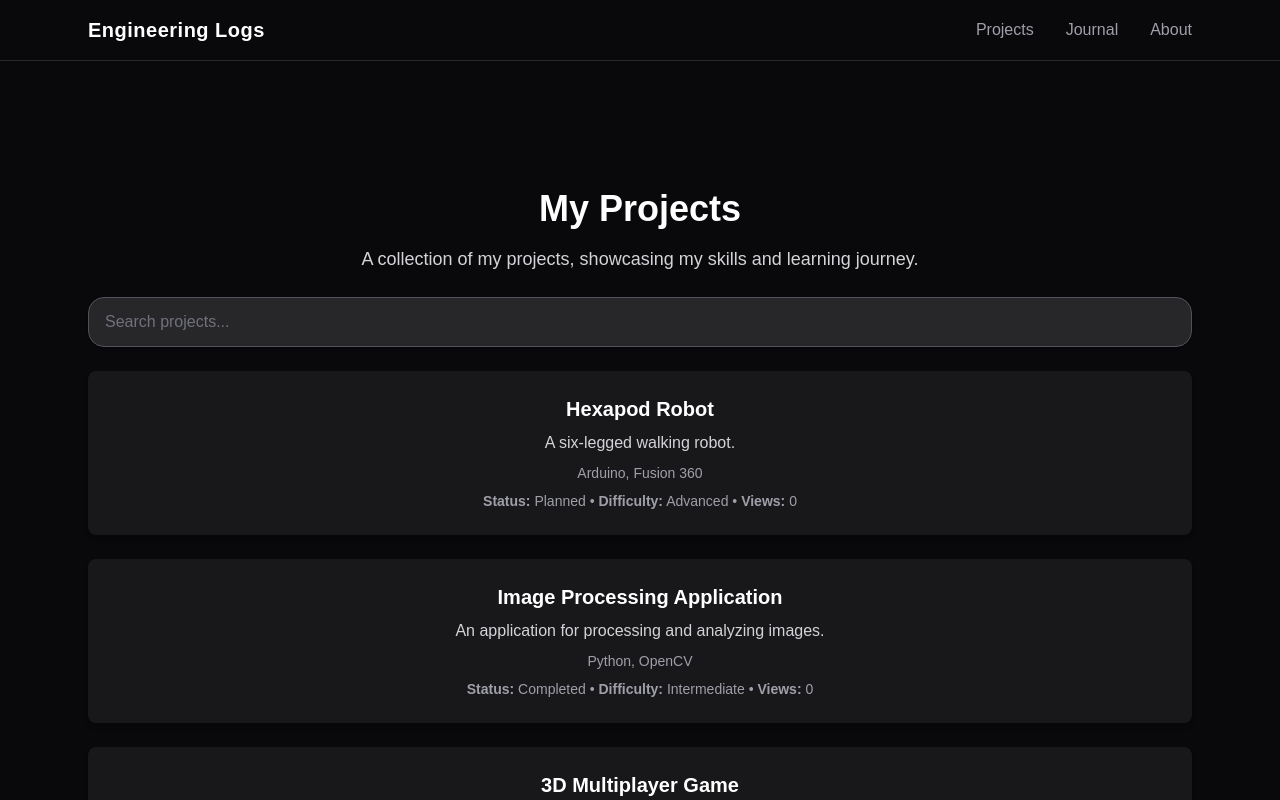
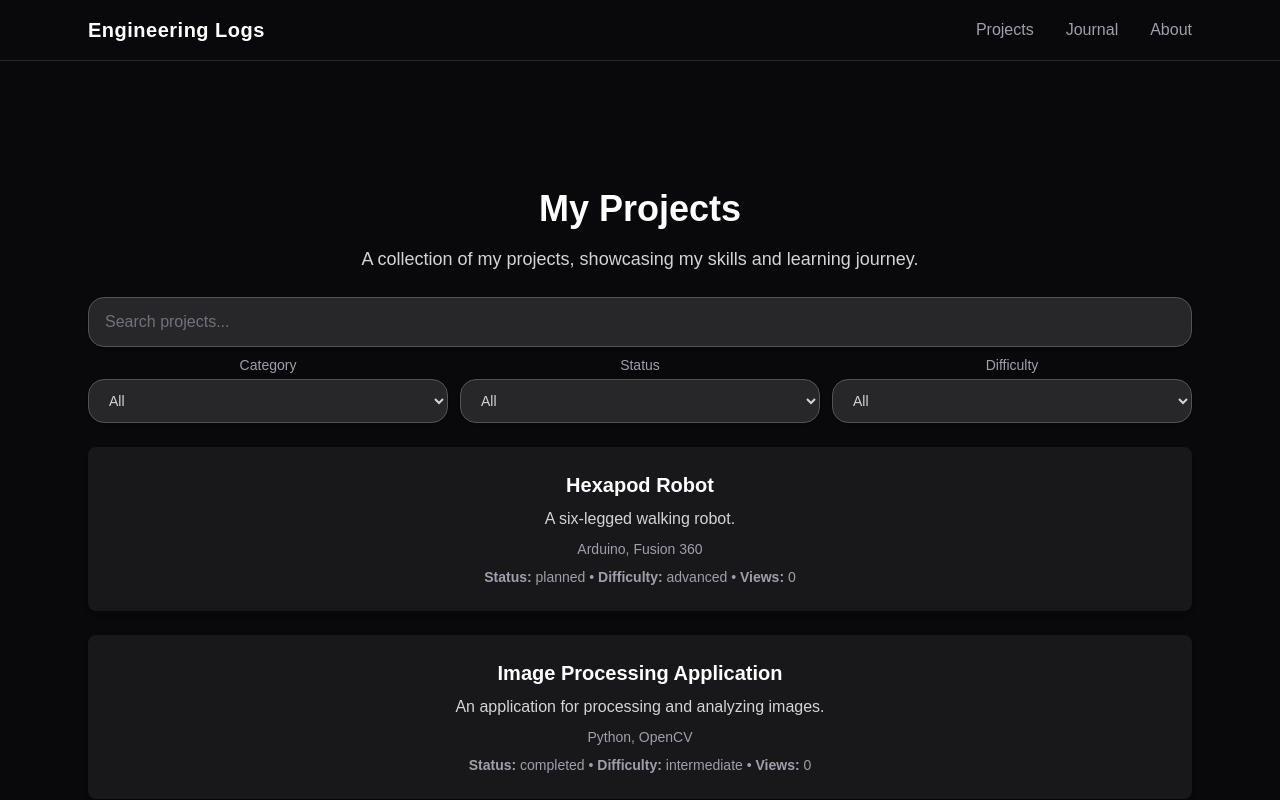
Before and after one commit to UchihaCoder-96/EngineeringLogs, a Next.js app in the folder frontend/: page /projects in a window 1280 px wide. Shown: the top 800 px of the page. Built offline with nearby package versions, Linux system fonts and the light colour scheme.

Commit message:
Added Filtering Project Results functionality.

```diff
--- a/frontend/app/projects/page.tsx
+++ b/frontend/app/projects/page.tsx
@@ -5,11 +5,19 @@ import ProjectCard from "@/components/projects/ProjectCard";
 import { projects } from "@/data/projects";
 
 export default function Page() {
-    const [query, setSearchQuery] = useState("");
+    const [query, setQuery] = useState("");
+    const [category, setCategory] = useState("all");
+    const [status, setStatus] = useState("all");
+    const [difficulty, setDifficulty] = useState("all");
 
-    const filteredProjects = projects.filter((project) =>
-        project.title.toLowerCase().includes(query.toLowerCase())
-    );
+    const filteredProjects = projects.filter((project) => {
+        const matchesQueryTitle = project.title.toLowerCase().includes(query.toLowerCase());
+        const matchesQueryDescription = project.shortDescription.toLowerCase().includes(query.toLowerCase());
+        const matchesCategory = category === "all" || project.category === category;
+        const matchesStatus = status === "all" || project.status === status;
+        const matchesDifficulty = difficulty === "all" || project.difficulty === difficulty;
+        return matchesQueryTitle && matchesQueryDescription && matchesCategory && matchesStatus && matchesDifficulty;
+    });
 
     return (
         <section className="bg-zinc-950 text-white">
@@ -28,8 +36,53 @@ export default function Page() {
                         placeholder="Search projects..."
                         className="w-full rounded-2xl bg-zinc-800 px-4 py-3 text-zinc-300 placeholder:text-zinc-500 border border-zinc-600 shadow-sm focus:border-blue-500 focus:outline-none focus:ring-2 focus:ring-blue-500/40"
                         value={query}
-                        onChange={(e) => setSearchQuery(e.target.value)}
+                        onChange={(e) => setQuery(e.target.value)}
                     />
+                    <div className="mt-2 grid gap-3 text-sm text-zinc-400 sm:grid-cols-3">
+                        <label className="block">
+                            <span className="text-zinc-400">Category</span>
+                            <select
+                                className="mt-1 w-full rounded-2xl bg-zinc-800 px-4 py-3 text-zinc-300 border border-zinc-600 shadow-sm focus:border-blue-500 focus:outline-none focus:ring-2 focus:ring-blue-500/40"
+                                value={category}
+                                onChange={(e) => setCategory(e.target.value)}
+                            >
+                                <option value="all">All</option>
+                                <option value="robotics">Robotics</option>
+                                <option value="web">Web Development</option>
+                                <option value="computerScience">Computer Science</option>
+                                <option value="electronics">Electronics</option>
+                                <option value="gameDevelopment">Game Development</option>
+                            </select>
+                        </label>
+
+                        <label className="block">
+                            <span className="text-zinc-400">Status</span>
+                            <select
+                                className="mt-1 w-full rounded-2xl bg-zinc-800 px-4 py-3 text-zinc-300 border border-zinc-600 shadow-sm focus:border-blue-500 focus:outline-none focus:ring-2 focus:ring-blue-500/40"
+                                value={status}
+                                onChange={(e) => setStatus(e.target.value)}
+                            >
+                                <option value="all">All</option>
+                                <option value="planned">Planned</option>
+                                <option value="inProgress">In Progress</option>
+                                <option value="completed">Completed</option>
+                            </select>
+                        </label>
+
+                        <label className="block">
+                            <span className="text-zinc-400">Difficulty</span>
+                            <select
+                                className="mt-1 w-full rounded-2xl bg-zinc-800 px-4 py-3 text-zinc-300 border border-zinc-600 shadow-sm focus:border-blue-500 focus:outline-none focus:ring-2 focus:ring-blue-500/40"
+                                value={difficulty}
+                                onChange={(e) => setDifficulty(e.target.value)}
+                            >
+                                <option value="all">All</option>
+                                <option value="beginner">Beginner</option>
+                                <option value="intermediate">Intermediate</option>
+                                <option value="advanced">Advanced</option>
+                            </select>
+                        </label>
+                    </div>
                 </div>
 
                 <div className="py-6 grid gap-6">
--- a/frontend/data/projects.ts
+++ b/frontend/data/projects.ts
@@ -5,7 +5,7 @@ export const projects: Project[] = [
         id: 1,
         title: "Hexapod Robot",
         shortDescription: "A six-legged walking robot.",
-        status: "Planned",
+        status: "planned",
         technologies: [
             "Arduino",
             "Fusion 360"
@@ -14,8 +14,8 @@ export const projects: Project[] = [
         thumbnail: "/images/projects/hexapod.png",
         githubUrl: "",
         demoUrl: "",
-        category: "Robotics",
-        difficulty: "Advanced",
+        category: "robotics",
+        difficulty: "advanced",
         viewCount: 0,
         slug: "hexapod-robot"
     },
@@ -23,7 +23,7 @@ export const projects: Project[] = [
         id: 2,
         title: "Image Processing Application",
         shortDescription: "An application for processing and analyzing images.",
-        status: "Completed",
+        status: "completed",
         technologies: [
             "Python",
             "OpenCV",
@@ -34,8 +34,8 @@ export const projects: Project[] = [
         demoUrl: "",
         startDate: new Date("2023-04-05"),
         lastUpdated: new Date("2026-07-15"),
-        category: "Software",
-        difficulty: "Intermediate",
+        category: "computerScience",
+        difficulty: "intermediate",
         viewCount: 0,
         slug: "image-processing-application"
     },
@@ -43,7 +43,7 @@ export const projects: Project[] = [
         id: 3,
         title: "3D Multiplayer Game",
         shortDescription: "A 3D multiplayer game built with modern game development techniques.",
-        status: "In Progress",
+        status: "inProgress",
         technologies: [
             "Unreal Engine",
             "C++",
@@ -53,8 +53,8 @@ export const projects: Project[] = [
         demoUrl: "",
         startDate: new Date("2025-06-08"),
         lastUpdated: new Date("2026-01-11"),
-        category: "Software",
-        difficulty: "Intermediate",
+        category: "gameDevelopment",
+        difficulty: "intermediate",
         viewCount: 0,
         slug: "3d-multiplayer-game"
     }
--- a/frontend/types/project.ts
+++ b/frontend/types/project.ts
@@ -1,12 +1,12 @@
 type ProjectStatus =
-    | "Planned"
-    | "In Progress"
-    | "Completed";
+    | "planned"
+    | "inProgress"
+    | "completed";
 
 type ProjectDifficulty =
-    | "Beginner"
-    | "Intermediate"
-    | "Advanced";
+    | "beginner"
+    | "intermediate"
+    | "advanced";
 
 export type Project = {
     id: number;
```
